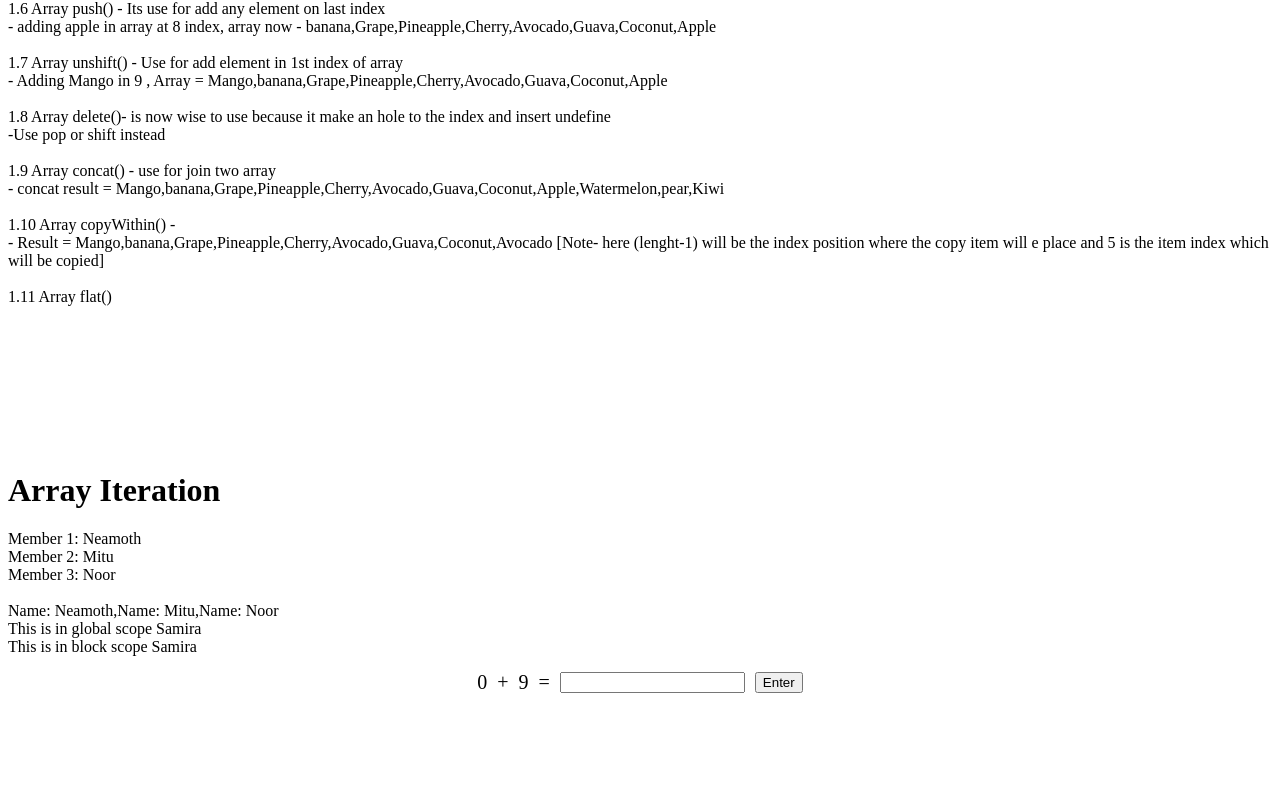
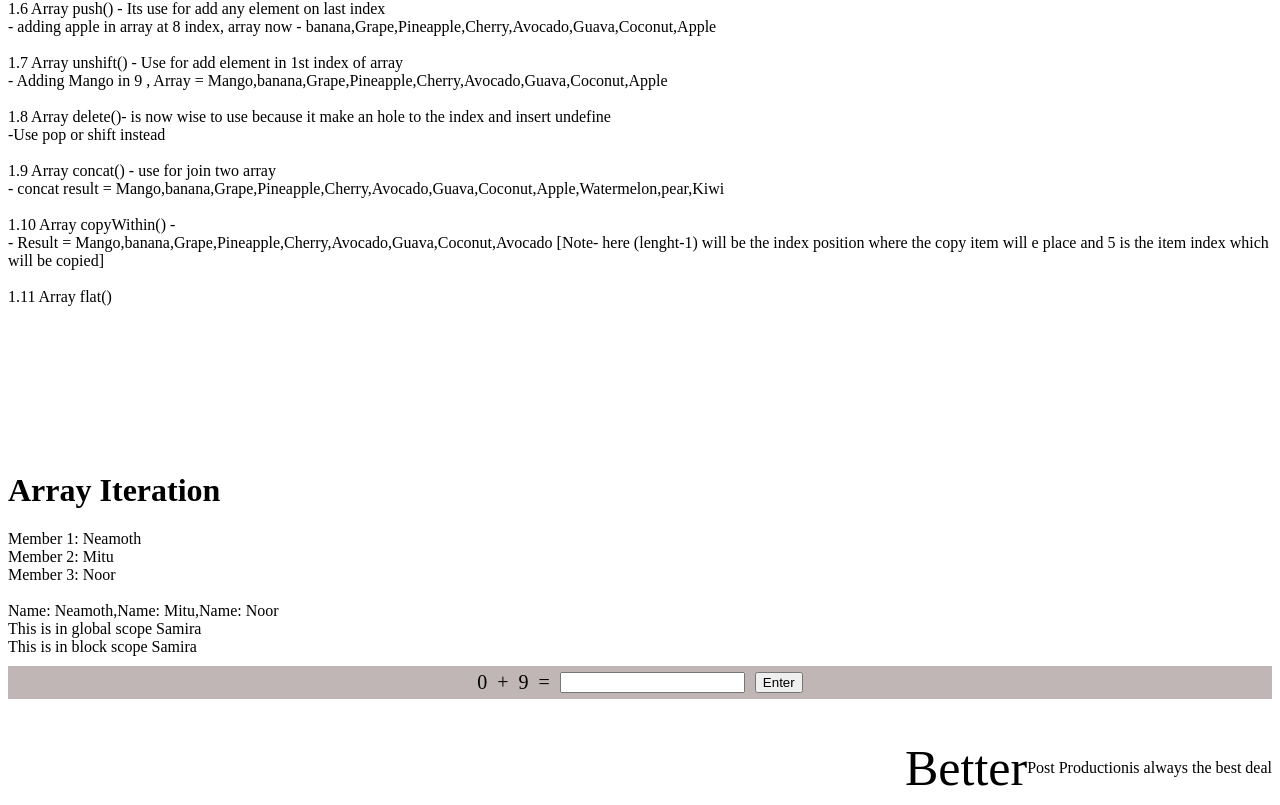
Before and after one commit to neamoth/javaScriptRecap, a plain HTML site: page index.html in a window 1280 px wide. Shown: the part 1191-1996 px from the top of the page. Before the commit the page ends 1938 px from the top, so only its background shows below. Drawn offline with Linux system fonts and the light colour scheme.

Commit message:
Safe commit

```diff
--- a/index.html
+++ b/index.html
@@ -95,6 +95,10 @@
     <div class="resultInputCapture">
         <p id="resultCapture"></p>
     </div>
+    <span style="display: flex; align-items: center; justify-content: end; font-size: 50px;"></span>
+    <div style="display: flex; align-items: center; justify-content: end;">
+        <span style="display: flex; align-items: center; justify-content: end; font-size: 50px;">Better</span></br><span>Post Production</span></br><span>is always the best <span>deal</span></span>
+    </div>
     <script src="Notes.js"></script>
 </body>
 
--- a/style.css
+++ b/style.css
@@ -5,6 +5,7 @@
     align-items: center;
     justify-content: center;
     font-size: 20px;
+    background-color: #5036365c;
 }
 .capture p{
     display: inline;
```
